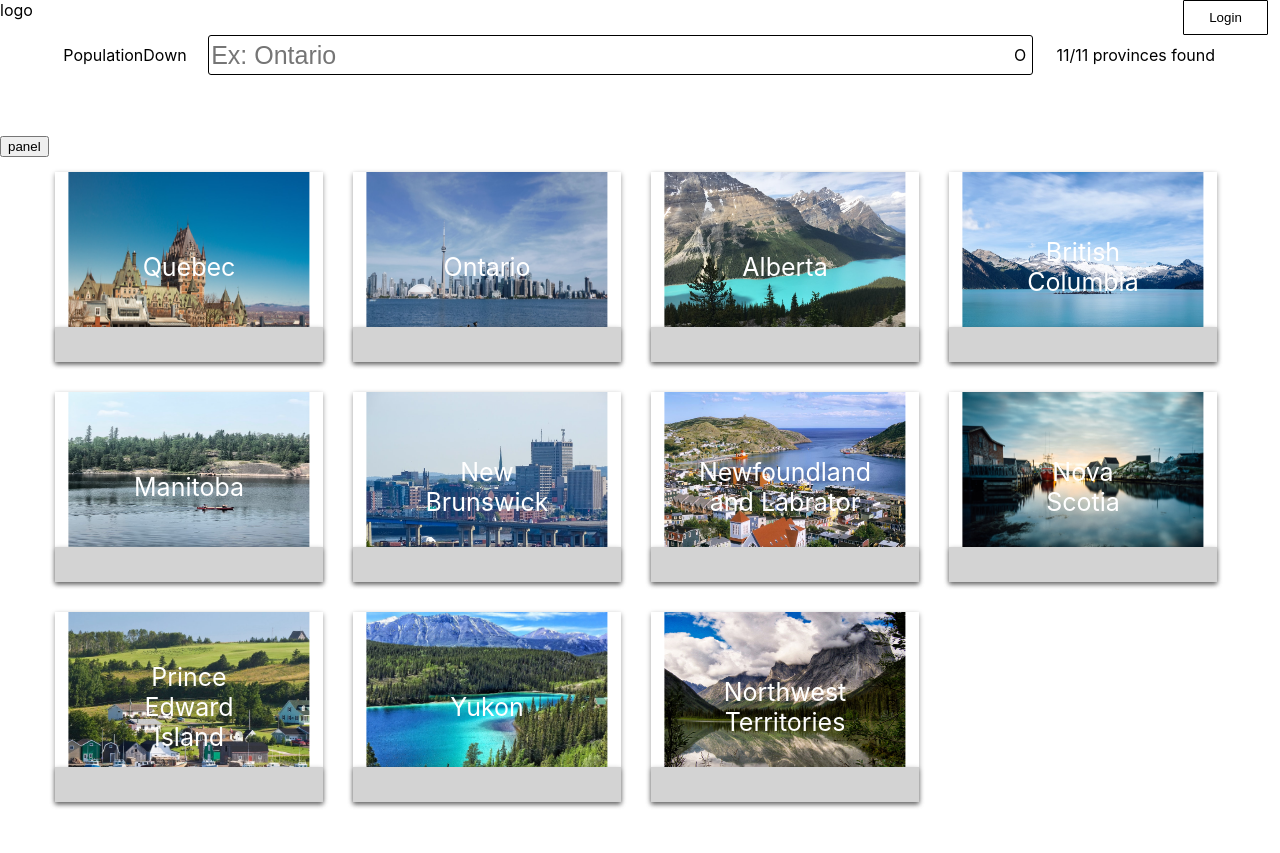
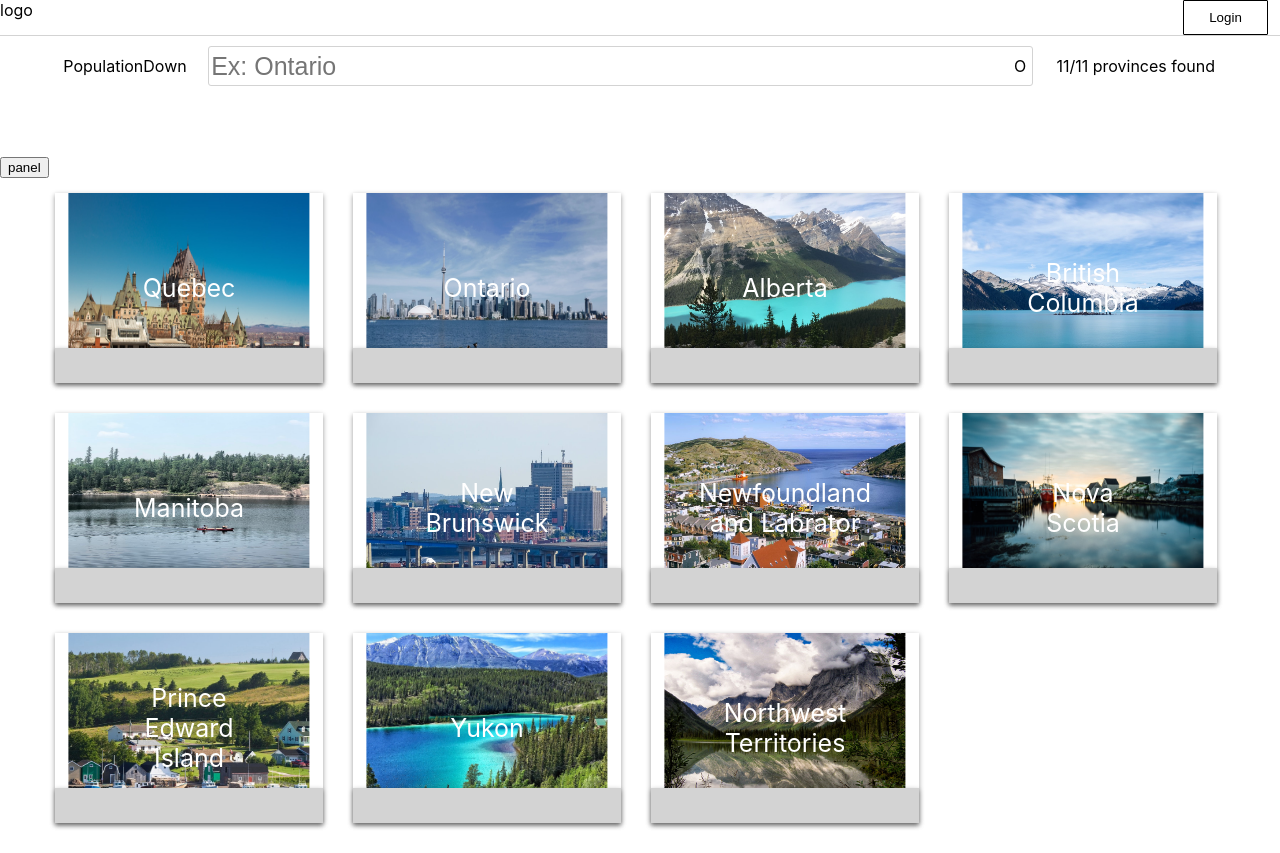
Before and after one commit to leost3/collegecanada, a React (Create React App) app: page / in a window 1280 px wide. Shown: the top 853 px of the page. Before the commit the page ends 832 px from the top, so only its background shows below. Built offline with nearby package versions, Linux system fonts and the light colour scheme.

Commit message:
styles applied to header and subheader

```diff
--- a/src/shared/components/FormComponents/Input.scss
+++ b/src/shared/components/FormComponents/Input.scss
@@ -1,6 +1,9 @@
-input {
+@import "../../../styles/colors.scss";
+
+
+input{
     width: 100%;
     height: 25px;
-    border: 1px solid black;
+    border: 1px solid $light-grey-2;
     border-radius: 3px;
 }
--- a/src/shared/components/header/SubHeader.js
+++ b/src/shared/components/header/SubHeader.js
@@ -7,10 +7,12 @@ import SearchResults from "../UIElements/SearchResults";
 
 const SubHeader = props => {
   return (
-    <div className="sub-header__components">
+    <div className="sub-header">
+    <div className="sub-header-content">
       <Dropdown />
       <Search />
       <SearchResults />
+    </div>
     </div>
   );
 };
--- a/src/shared/components/header/SubHeader.scss
+++ b/src/shared/components/header/SubHeader.scss
@@ -1,7 +1,16 @@
-.sub-header__components {
-    margin-left: auto;
-    margin-right: auto;
-    height: 100%;
-    width: 1170px;
-    display: flex;
+@import "../../../styles/colors.scss";
+
+.sub-header {
+
+    width: 100%;
+    border-top: 1px solid $light-grey-2;
+    padding: 10px 0;
+
+    &-content {
+        margin-left: auto;
+        margin-right: auto;
+        height: 100%;
+        width: 1170px;
+        display: flex;
+    }
 }
--- a/src/styles/colors.scss
+++ b/src/styles/colors.scss
@@ -1,4 +1,5 @@
 $button-blue:rgb(15, 15, 143);
 $white:#fff;
 $light-grey:rgb(246, 242, 242);
+$light-grey-2:lightgrey;
 $box-shadow: 0px 2px 5px rgba(0, 0, 0, 0.4);
```
